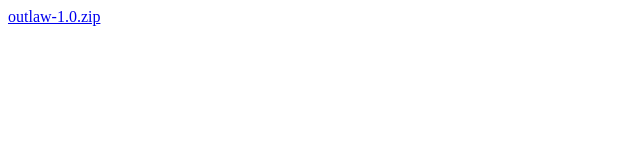
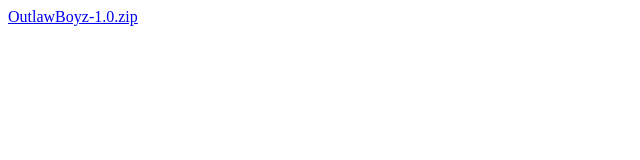
Before and after one commit to OutlawBoyz/OutlawBoyz, a plain HTML site: page index.html in a window 1280 px wide. Shown: the full height of the page, 0-640 px from the left. Drawn offline with Linux system fonts and the light colour scheme.

Commit message:
Update index.html

```diff
--- a/index.html
+++ b/index.html
@@ -1,2 +1,2 @@
 <!DOCTYPE html>
-<a href="outlaw-1.0.zip">outlaw-1.0.zip</a>
+<a href="OutlawBoyz-1.0.zip">OutlawBoyz-1.0.zip</a>
```
